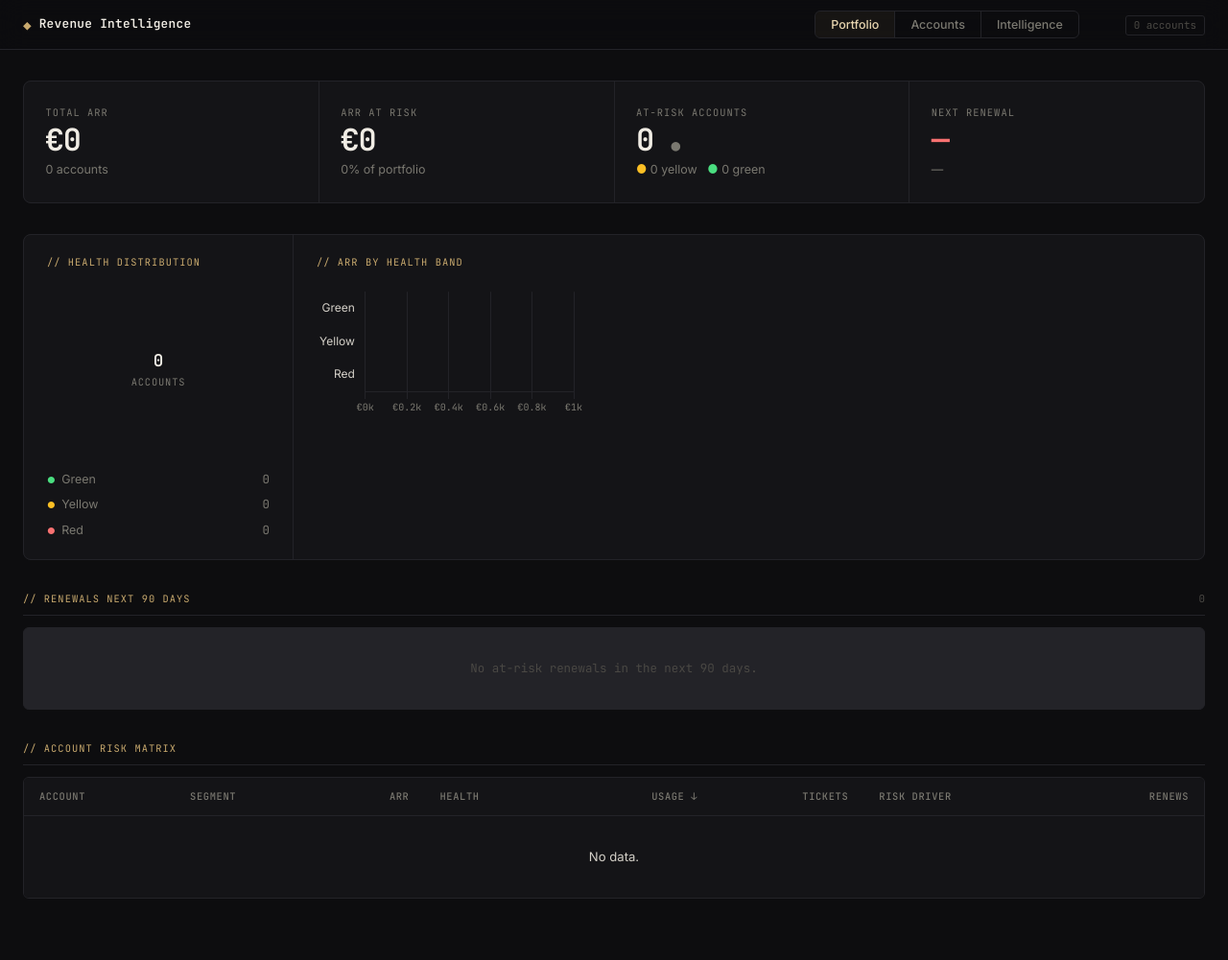
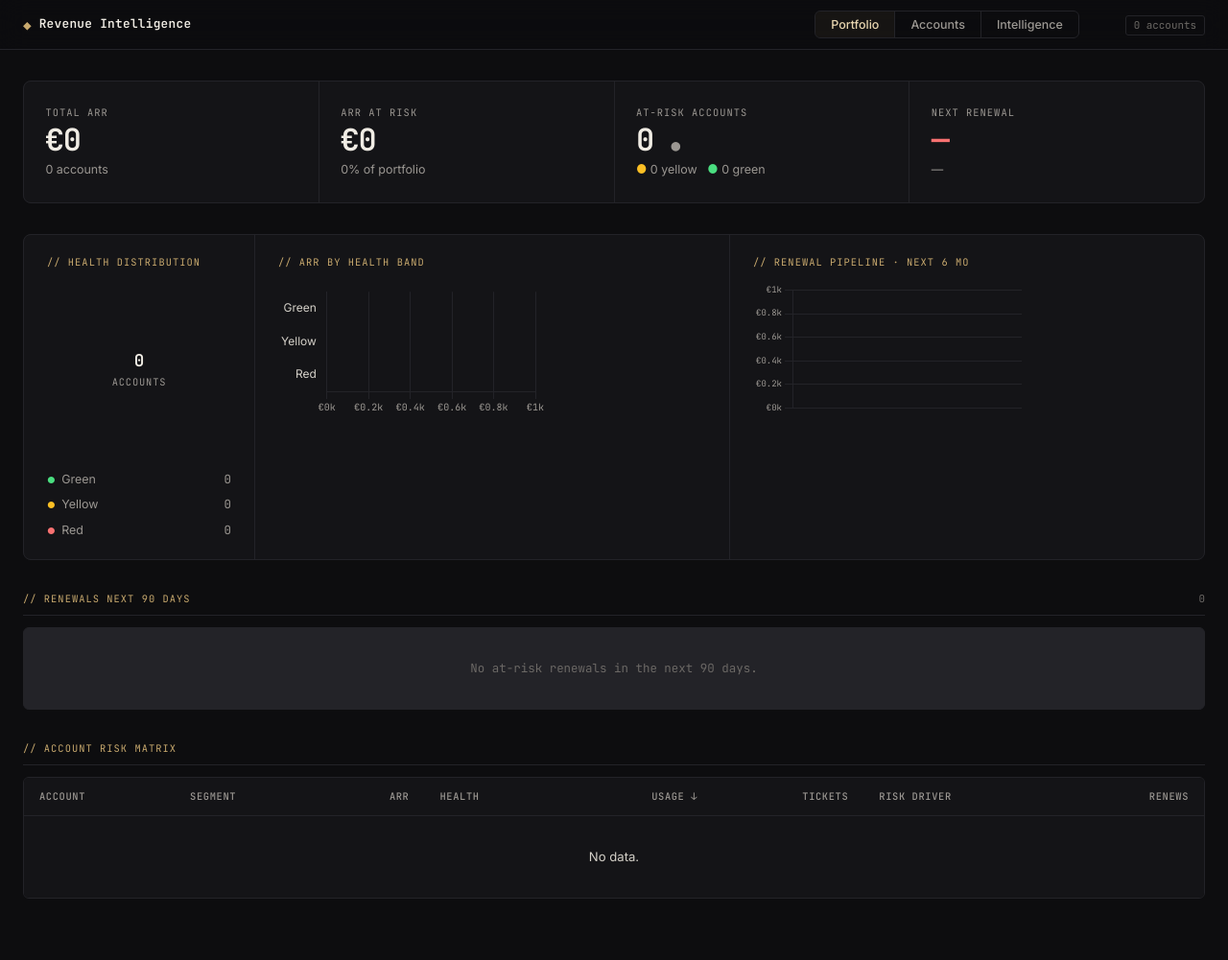
Before and after one commit to PZawieja/revenue-intelligence-agent, a FastAPI app: page / in a window 1280 px wide. Shown: the whole page at 96% size. Run offline with FastAPI, Linux system fonts and the light colour scheme; data that the repository does not hold is empty.

Commit message:
feat: add renewal pipeline chart and improve text contrast
Third chart panel showing stacked ARR by health band for next 6 months.
Computed server-side from existing risk_rows, zero extra DB queries.
--muted bumped #7a7870 -> #9b9792 and --dim #4a4844 -> #6b6865 for legibility.
charts-row grid: 280px 1fr -> 240px 1fr 1fr.

Co-Authored-By: Claude Sonnet 4.6 <noreply@anthropic.com>

```diff
--- a/static/css/app.css
+++ b/static/css/app.css
@@ -10,8 +10,8 @@
   --accent:   #e8d5b0;
   --accent2:  #c8a96e;
   --text:     #d4d0c8;
-  --muted:    #7a7870;
-  --dim:      #4a4844;
+  --muted:    #9b9792;
+  --dim:      #6b6865;
   --white:    #f0ece4;
   --green:    #4ade80;
   --yellow:   #fbbf24;
@@ -137,7 +137,7 @@ body {
 
 /* ─── Charts Row ───────────────────────────────────────────────── */
 .charts-row {
-  display: grid; grid-template-columns: 280px 1fr; gap: 1px;
+  display: grid; grid-template-columns: 240px 1fr 1fr; gap: 1px;
   background: var(--border); border: 1px solid var(--border);
   border-radius: 8px; overflow: hidden;
 }
@@ -150,6 +150,7 @@ body {
 .chart-wrap { position: relative; }
 .chart-donut-wrap { width: 180px; margin: 0 auto; }
 .chart-bar-wrap { height: 140px; }
+.chart-pipeline-wrap { height: 140px; }
 
 .donut-center {
   position: absolute; top: 50%; left: 50%; transform: translate(-50%,-50%);
--- a/static/js/portfolio.js
+++ b/static/js/portfolio.js
@@ -2,6 +2,7 @@
 
 let healthChart = null;
 let arrChart = null;
+let pipelineChart = null;
 
 async function loadPortfolio() {
   let data;
@@ -15,6 +16,7 @@ async function loadPortfolio() {
 
   renderKPIs(data.kpis);
   renderCharts(data.kpis, data.arr_bands);
+  renderRenewalPipeline(data.renewal_pipeline || []);
   renderRenewals(data.renewals_90d);
   renderRiskMatrix(data.risk_matrix);
 
@@ -135,12 +137,74 @@ function renderCharts(kpis, bands) {
       scales: {
         x: {
           grid: { color: '#232328' },
-          ticks: { color: '#7a7870', font: { family: 'JetBrains Mono', size: 10 }, callback: v => `€${v}k` },
+          ticks: { color: '#9b9792', font: { family: 'JetBrains Mono', size: 10 }, callback: v => `€${v}k` },
           border: { color: '#232328' },
         },
         y: {
           grid: { display: false },
           ticks: { color: '#d4d0c8', font: { family: 'Inter', size: 12 } },
+          border: { color: '#232328' },
+        },
+      },
+      animation: { duration: 600 },
+    },
+  });
+}
+
+function renderRenewalPipeline(pipeline) {
+  const ctx = document.getElementById('chart-renewal-pipeline');
+  if (!ctx) return;
+
+  const labels = pipeline.map(d => d.month);
+  const toK = v => Math.round(v / 1000);
+
+  if (pipelineChart) pipelineChart.destroy();
+  pipelineChart = new Chart(ctx.getContext('2d'), {
+    type: 'bar',
+    data: {
+      labels,
+      datasets: [
+        {
+          label: 'Healthy',
+          data: pipeline.map(d => toK(d.green)),
+          backgroundColor: 'rgba(74,222,128,0.75)',
+          borderRadius: 3,
+          borderSkipped: false,
+        },
+        {
+          label: 'At Risk',
+          data: pipeline.map(d => toK(d.yellow)),
+          backgroundColor: 'rgba(251,191,36,0.75)',
+          borderRadius: 3,
+          borderSkipped: false,
+        },
+        {
+          label: 'Critical',
+          data: pipeline.map(d => toK(d.red)),
+          backgroundColor: 'rgba(248,113,113,0.85)',
+          borderRadius: 3,
+          borderSkipped: false,
+        },
+      ],
+    },
+    options: {
+      plugins: {
+        legend: { display: false },
+        tooltip: {
+          callbacks: { label: ctx => ` ${ctx.dataset.label}: €${ctx.raw}k` },
+        },
+      },
+      scales: {
+        x: {
+          stacked: true,
+          grid: { display: false },
+          ticks: { color: '#9b9792', font: { family: 'JetBrains Mono', size: 9 } },
+          border: { color: '#232328' },
+        },
+        y: {
+          stacked: true,
+          grid: { color: '#232328' },
+          ticks: { color: '#9b9792', font: { family: 'JetBrains Mono', size: 9 }, callback: v => `€${v}k` },
           border: { color: '#232328' },
         },
       },
--- a/templates/index.html
+++ b/templates/index.html
@@ -72,6 +72,12 @@
         <div class="section-label">// arr by health band</div>
         <div class="chart-wrap chart-bar-wrap">
           <canvas id="chart-arr-bands"></canvas>
+        </div>
+      </div>
+      <div class="chart-card chart-card-grow">
+        <div class="section-label">// renewal pipeline · next 6 mo</div>
+        <div class="chart-wrap chart-pipeline-wrap">
+          <canvas id="chart-renewal-pipeline"></canvas>
         </div>
       </div>
     </div>
```
Also changed, not shown: api/portfolio.py (+34 -0 lines).
